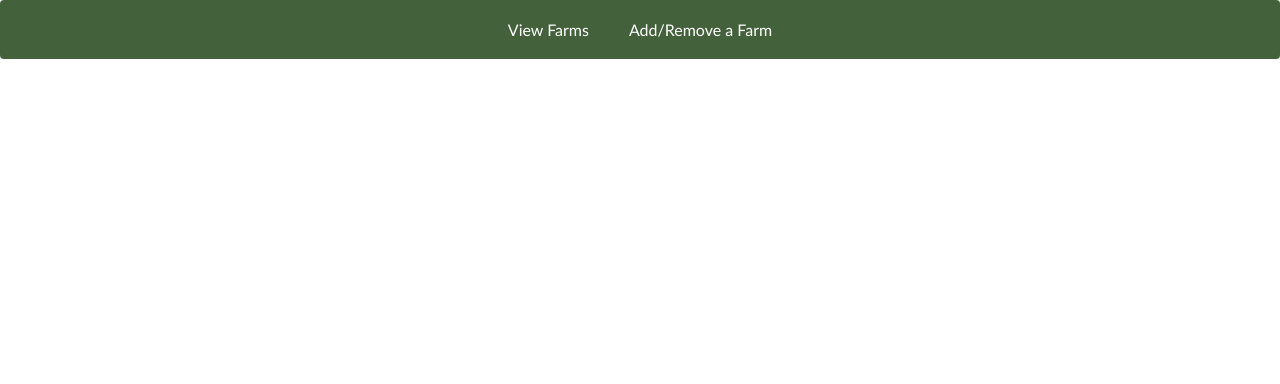
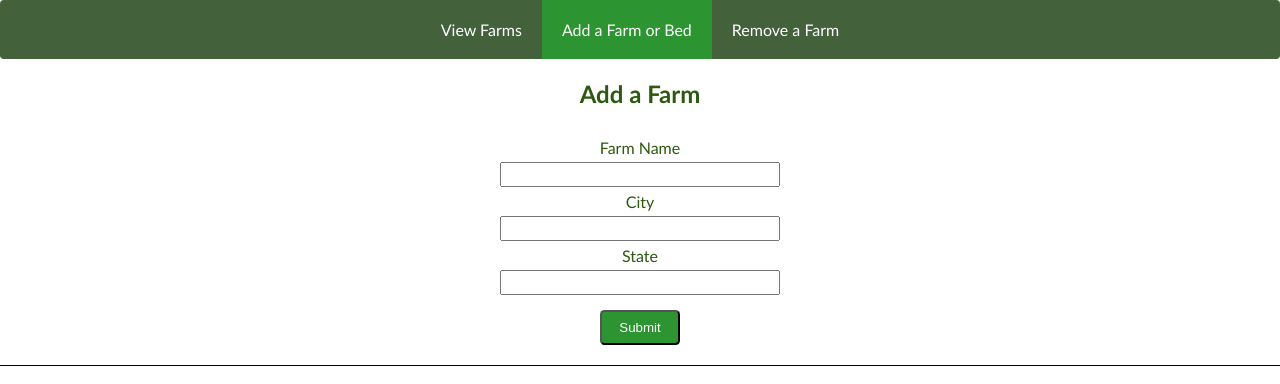
Before and after one commit to cody-barker/phase-3-project-frontend-2.0, a React (Create React App) app: page /add in a window 1280 px wide. Shown: the top 384 px of the page. Built offline with nearby package versions, Linux system fonts and the light colour scheme; no server answers.

Commit message:
changing routes to addfarmorbed, updatefarmorbed, removefarm in order to keep like functionality together

```diff
--- a/src/AddRemoveFarm.js
+++ b/src/AddFarmOrBed.js
@@ -1,6 +1,6 @@
 import React, {useState} from 'react'
 
-function AddRemoveFarm({allFarms, setAllFarms}) {
+function AddFarmOrBed({allFarms, setAllFarms}) {
     /**
      * Deliverables
      *
@@ -11,7 +11,6 @@ function AddRemoveFarm({allFarms, setAllFarms}) {
     const [farmName, setFarmName] = useState("")
     const [farmCity, setFarmCity] = useState("")
     const [farmState, setFarmState] = useState("")
-    const [farmID, setFarmID] = useState("")
 
     function onFarmNameChange(e) {
         setFarmName(e.target.value)
@@ -52,32 +51,6 @@ function AddRemoveFarm({allFarms, setAllFarms}) {
         })
     }
 
-    const tableRows = allFarms.map(farm => {
-        return (
-            <tr key={farm.id}>
-                <td>{farm.name}</td>
-                <td>{farm.id}</td>
-            </tr>
-         )
-    })
-
-    function onFarmIDChange(e) {
-        setFarmID(e.target.value)
-    }
-
-
-    function onRemoveFarm(e) {
-        fetch(`http://localhost:9292/farms/${farmID}`, {
-            method: "DELETE"
-        })
-        .then(r => r.json())
-        .then(deletedFarm => {
-            console.log(deletedFarm)
-            setAllFarms(...allFarms.filter(farm => farm.id !== deletedFarm.id))
-            setFarmID("")
-        })
-    }
-
     return(
         <div>
             <div className="add-farm-container">
@@ -92,28 +65,8 @@ function AddRemoveFarm({allFarms, setAllFarms}) {
                     <button className="update-btn" type="submit">Submit</button>
                 </form>
             </div>
-            <div className="remove-farm-container">
-                <h2>Remove a Farm</h2>
-                <table>
-                    <thead>
-                        <tr>
-                            <th>Farm Name</th>
-                            <th>Farm ID</th>
-                        </tr>
-                    </thead>
-                    <tbody>
-                        {tableRows}
-                    </tbody>
-                </table>
-                <form onSubmit={onRemoveFarm}>
-                    <label>Enter Farm ID
-                    <input onChange={onFarmIDChange} type="integer" value={farmID}></input>
-                    </label>
-                    <button className="delete">Delete</button>
-                </form>
-            </div>
         </div>
     )
 }
 
-export default AddRemoveFarm
+export default AddFarmOrBed
--- a/src/App.js
+++ b/src/App.js
@@ -1,7 +1,8 @@
 import React, {useState, useEffect} from 'react'
 import {Routes, Route} from 'react-router-dom'
 import ViewFarms from './ViewFarms'
-import AddRemoveFarm from './AddRemoveFarm'
+import AddFarmOrBed from './AddFarmOrBed'
+import RemoveAFarm from './RemoveAFarm'
 import NavBar from './NavBar'
 import './App.css';
 
@@ -10,13 +11,13 @@ function App() {
    * Deliverables
    * [x]Use Active Record
    * [x] At least two models with a one-to-many relationship
-   * [] Create and use at least Create and Read actions in Sinatra for both models
+   * [x] Create and use at least Create and Read actions in Sinatra for both models
    * [] Full CRUD for one model
    * [] Update action should use a pre-filled form with the existing values for the object.
    * [] On submission of the update form, the object should update/re-render
    * [] Build a React front end that interacts with the API to perform CRUD actions
    * [] Proper front end state management. Do NOT rely on GET requests to update state.
-   * [] RESTful routes
+   * [x] RESTful routes
    * [] Use JSON responses to get new data. Don't rely on filtering state or separate fetch requests.
    * [] Write some interesting queries
    *
@@ -32,9 +33,9 @@ function App() {
    *    NavBar
    *    ViewFarms (READ)
    *      TableRow (DELETE)
-   *    AddFarm (CREATE)
-   *    AddBed (CREATE)
-   *    UpdateFarm (UPDATE)
+   *    AddFarmOrBed (CREATE)
+   *    UpdateFarmOrBed (UPDATE)
+   *    RemoveFarm (DELETE)
    *
    *
    * DB Schema
@@ -72,8 +73,11 @@ function App() {
             path="/"
             element={<ViewFarms allFarms={allFarms} setAllFarms={setAllFarms}/>}/>
           <Route
-            path ="/addremovefarm"
-            element={<AddRemoveFarm allFarms={allFarms} setAllFarms={setAllFarms}/>}/>
+            path ="/add"
+            element={<AddFarmOrBed allFarms={allFarms} setAllFarms={setAllFarms}/>}/>
+          <Route
+            path="/remove"
+            element={<RemoveAFarm allFarms={allFarms} setAllFarms={setAllFarms}/>}/>
         </Routes>
     </div>
   );
--- a/src/NavBar.js
+++ b/src/NavBar.js
@@ -5,7 +5,8 @@ function NavBar() {
     return(
         <nav id="navbar">
             <NavLink to="/">View Farms</NavLink>
-            <NavLink to="/addremovefarm">Add/Remove a Farm</NavLink>
+            <NavLink to="/add">Add a Farm or Bed</NavLink>
+            <NavLink to="/remove">Remove a Farm</NavLink>
         </nav>
     )
 }
--- /dev/null
+++ b/src/RemoveAFarm.js
@@ -0,0 +1,58 @@
+import React, {useState} from "react";
+
+function RemoveAFarm({allFarms, setAllFarms}) {
+
+    const [farmID, setFarmID] = useState("")
+
+    const tableRows = allFarms.map(farm => {
+        return (
+            <tr key={farm.id}>
+                <td>{farm.name}</td>
+                <td>{farm.id}</td>
+            </tr>
+         )
+    })
+
+    function onFarmIDChange(e) {
+        setFarmID(e.target.value)
+    }
+
+    function onRemoveFarm(e) {
+        fetch(`http://localhost:9292/farms/${farmID}`, {
+            method: "DELETE"
+        })
+        .then(r => r.json())
+        .then(deletedFarm => {
+            console.log(deletedFarm)
+            setAllFarms(...allFarms.filter(farm => farm.id !== deletedFarm.id))
+            setFarmID("")
+        })
+    }
+
+    return(
+        <div>
+            <div className="remove-farm-container">
+                <h2>Remove a Farm</h2>
+                <table>
+                    <thead>
+                        <tr>
+                            <th>Farm Name</th>
+                            <th>Farm ID</th>
+                        </tr>
+                    </thead>
+                    <tbody>
+                        {tableRows}
+                    </tbody>
+                </table>
+                <form onSubmit={onRemoveFarm}>
+                    <label>Enter Farm ID
+                    <input onChange={onFarmIDChange} type="integer" value={farmID}></input>
+                    </label>
+                    <button className="delete">Delete</button>
+                </form>
+            </div>
+        </div>
+    )
+}
+
+export default RemoveAFarm
```
